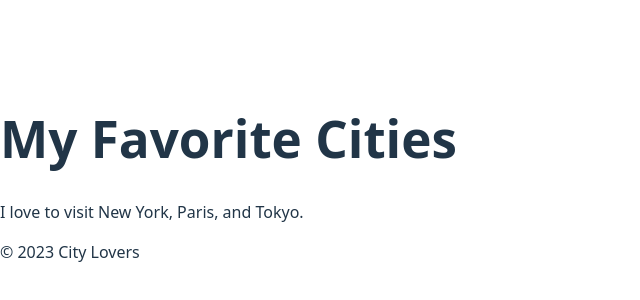
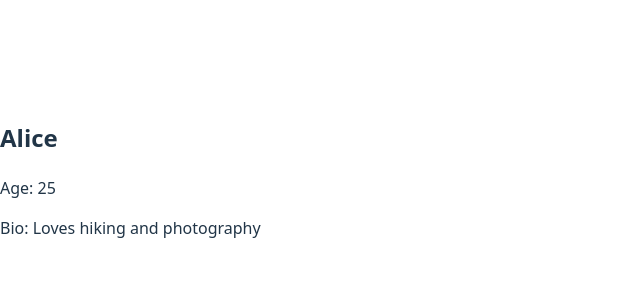
Before and after one commit to Esther-wangari/alx-fe-reactjs, a React (Vite) app in the folder alx-react-app/: page / in a window 1280 px wide. Shown: the part 222-522 px from the top of the page, without its empty margins (0-640 px from the left). Built offline with nearby package versions, Linux system fonts and the light colour scheme.

Commit message:
Add UserProfile component and use it in App.jsx

```diff
--- a/alx-react-app/src/App.jsx
+++ b/alx-react-app/src/App.jsx
@@ -3,18 +3,19 @@
 //import reactLogo from './assets/react.svg'
 //import viteLogo from '/vite.svg'
 //import './App.css'
-import Header from './Header';
-import MainContent from './MainContent.jsx';
-import Footer from './Footer.jsx';
-
+//import Header from './Header';
+//import MainContent from './MainContent.jsx';
+//import Footer from './Footer.jsx';
+import UserProfile from './components/UserProfile';
 function App() {
   return (
     <div>
-      <Header />
-      <MainContent />
-      <Footer />
+      <UserProfile
+        name="Alice"
+        age="25"
+        bio="Loves hiking and photography"
+      />
     </div>
   );
 }
-
 export default App;
--- /dev/null
+++ b/alx-react-app/src/components/UserProfile.jsx
@@ -0,0 +1,11 @@
+const UserProfile = (props) => {
+  return (
+    <div>
+      <h2>{props.name}</h2>
+      <p>Age: {props.age}</p>
+      <p>Bio: {props.bio}</p>
+    </div>
+  );
+};
+
+export default UserProfile;
```
